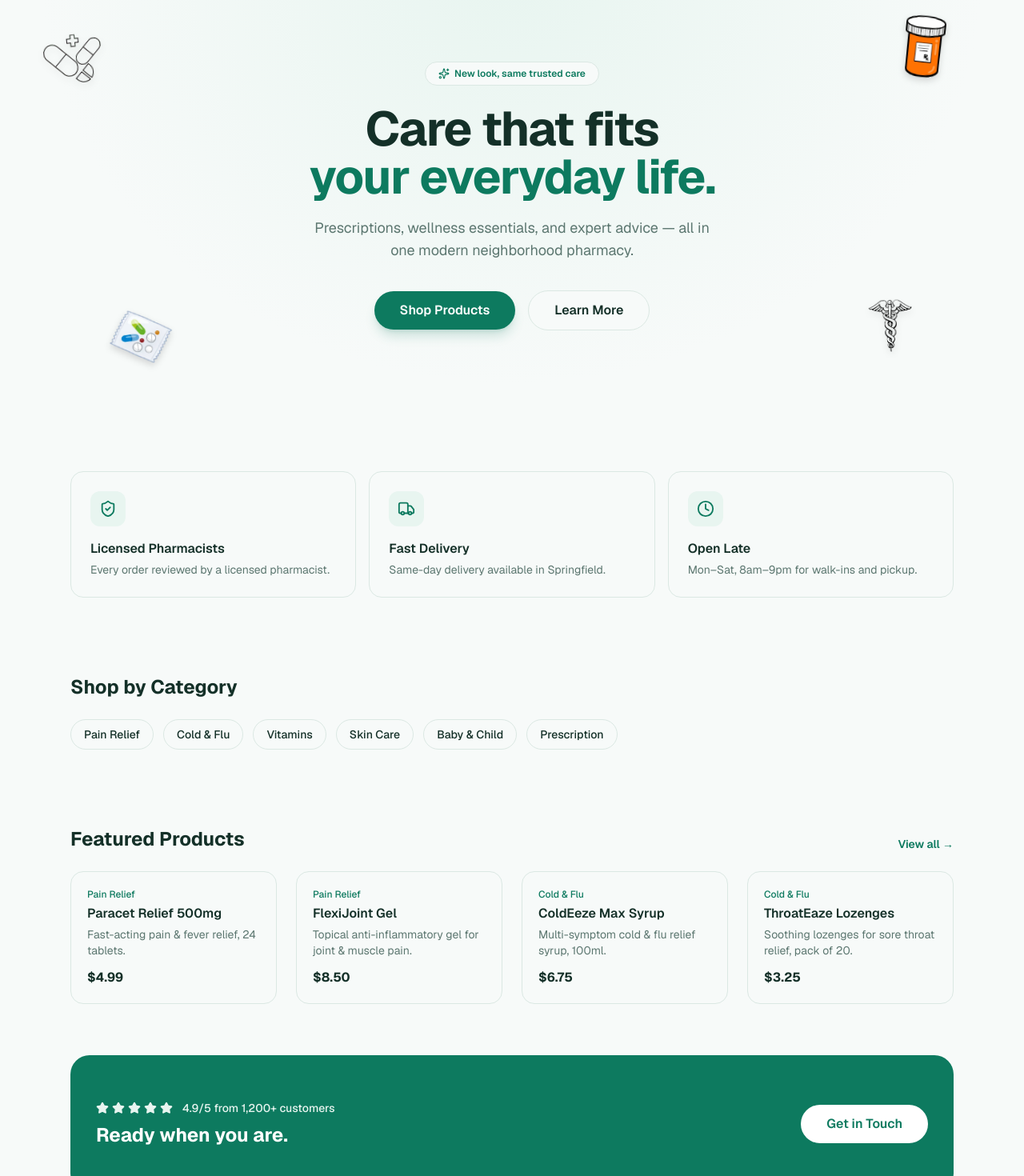
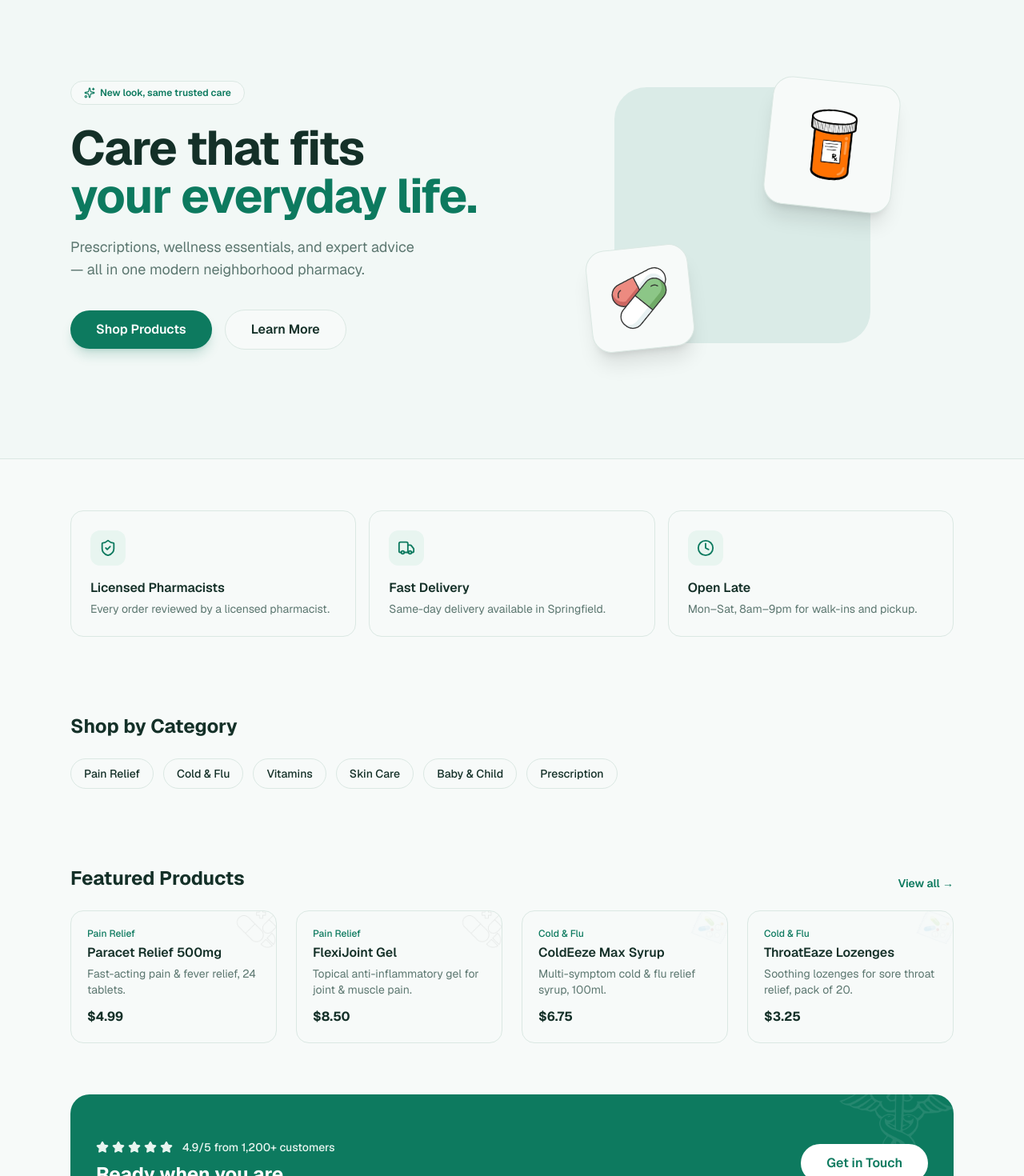
Before and after one commit to mauk16/medwell-rx, a Next.js app: page /home2 in a window 1280 px wide. Shown: the part 100-1570 px from the top of the page at 80% size. Built offline with nearby package versions, Linux system fonts and the light colour scheme.

Commit message:
Refine home2: replace scattered hero icons with one composed visual (v0.3.0)
Icons now distributed with intent - per-category watermark on product cards,
single accent in CTA - instead of clustering in the hero corners.

```diff
--- a/app/home2/page.tsx
+++ b/app/home2/page.tsx
@@ -9,34 +9,25 @@ const perks = [
   { icon: Clock, title: "Open Late", text: "Mon–Sat, 8am–9pm for walk-ins and pickup." },
 ];
 
-const floaters = [
-  { src: "/images/med-1.webp", className: "left-[4%] top-[12%] w-20 -rotate-6" },
-  { src: "/images/med-7.webp", className: "right-[6%] top-[8%] w-24 rotate-6" },
-  { src: "/images/med-4.webp", className: "left-[10%] bottom-[10%] w-24 rotate-3" },
-  { src: "/images/med-3.webp", className: "right-[10%] bottom-[14%] w-20 -rotate-3" },
-];
+// One icon per product category, used once each — no repeats, no clustering.
+const categoryIcon: Record<string, string> = {
+  "Pain Relief": "/images/med-1.webp",
+  "Cold & Flu": "/images/med-4.webp",
+  Vitamins: "/images/med-2.webp",
+  "Skin Care": "/images/med-2.webp",
+  "Baby & Child": "/images/med-4.webp",
+  Prescription: "/images/med-7.webp",
+};
 
 export default function Home2() {
   const featured = products.slice(0, 4);
 
   return (
     <div>
-      {/* Hero */}
-      <section className="relative overflow-hidden bg-[radial-gradient(ellipse_at_top,_var(--accent),_var(--background)_65%)]">
-        <div className="pointer-events-none absolute inset-0 hidden sm:block">
-          {floaters.map((f) => (
-            <Image
-              key={f.src}
-              src={f.src}
-              alt=""
-              width={160}
-              height={160}
-              className={`absolute drop-shadow-lg ${f.className}`}
-            />
-          ))}
-        </div>
-
-        <div className="relative mx-auto max-w-3xl px-6 py-28 text-center">
+      {/* Hero — asymmetric two-column, one composed visual instead of scattered icons */}
+      <section className="border-b border-border bg-accent/40">
+        <div className="mx-auto grid max-w-6xl items-center gap-12 px-6 py-20 lg:grid-cols-2 lg:py-28">
+          <div>
             <span className="inline-flex items-center gap-1.5 rounded-full border border-border bg-background px-4 py-1.5 text-xs font-semibold text-primary">
               <Sparkles size={14} /> New look, same trusted care
             </span>
@@ -45,11 +36,11 @@ export default function Home2() {
               <br />
               <span className="text-primary">your everyday life.</span>
             </h1>
-          <p className="mx-auto mt-5 max-w-lg text-lg text-muted">
+            <p className="mt-5 max-w-md text-lg text-muted">
               Prescriptions, wellness essentials, and expert advice — all in one modern
               neighborhood pharmacy.
             </p>
-          <div className="mt-9 flex flex-wrap items-center justify-center gap-4">
+            <div className="mt-9 flex flex-wrap items-center gap-4">
               <Link
                 href="/products"
                 className="rounded-full bg-primary px-8 py-3 font-semibold text-white shadow-lg shadow-primary/20 transition-transform hover:-translate-y-0.5 hover:bg-primary-dark"
@@ -62,6 +53,18 @@ export default function Home2() {
               >
                 Learn More
               </Link>
+            </div>
+          </div>
+
+          {/* Single composed visual: one focal card, one small accent card offset behind it */}
+          <div className="relative mx-auto hidden aspect-square w-full max-w-sm lg:block">
+            <div className="absolute inset-8 rounded-[2.5rem] bg-primary/10" />
+            <div className="absolute right-0 top-6 w-40 rotate-6 rounded-3xl border border-border bg-background p-6 shadow-xl">
+              <Image src="/images/med-7.webp" alt="Prescription bottle" width={160} height={160} className="w-full" />
+            </div>
+            <div className="absolute bottom-6 left-0 w-32 -rotate-6 rounded-3xl border border-border bg-background p-5 shadow-xl">
+              <Image src="/images/med-2.webp" alt="Capsules" width={128} height={128} className="w-full" />
+            </div>
           </div>
         </div>
       </section>
@@ -100,7 +103,7 @@ export default function Home2() {
         </div>
       </section>
 
-      {/* Featured products */}
+      {/* Featured products — each card gets its own category icon as a quiet corner watermark */}
       <section className="mx-auto max-w-6xl px-6 py-16">
         <div className="flex items-end justify-between">
           <h2 className="text-2xl font-bold text-foreground">Featured Products</h2>
@@ -113,21 +116,35 @@ export default function Home2() {
             <Link
               key={p.slug}
               href={`/products/${p.slug}`}
-              className="group rounded-2xl border border-border bg-background p-5 transition-all hover:-translate-y-1 hover:shadow-lg"
+              className="group relative overflow-hidden rounded-2xl border border-border bg-background p-5 transition-all hover:-translate-y-1 hover:shadow-lg"
             >
-              <p className="text-xs font-medium text-primary">{p.category}</p>
-              <h3 className="mt-1 font-semibold text-foreground">{p.name}</h3>
-              <p className="mt-1 text-sm text-muted">{p.blurb}</p>
-              <p className="mt-3 font-bold text-foreground">${p.price.toFixed(2)}</p>
+              <Image
+                src={categoryIcon[p.category]}
+                alt=""
+                width={72}
+                height={72}
+                className="pointer-events-none absolute -right-3 -top-3 w-16 opacity-[0.08] transition-opacity group-hover:opacity-[0.14]"
+              />
+              <p className="relative text-xs font-medium text-primary">{p.category}</p>
+              <h3 className="relative mt-1 font-semibold text-foreground">{p.name}</h3>
+              <p className="relative mt-1 text-sm text-muted">{p.blurb}</p>
+              <p className="relative mt-3 font-bold text-foreground">${p.price.toFixed(2)}</p>
             </Link>
           ))}
         </div>
       </section>
 
-      {/* CTA banner */}
+      {/* CTA banner — one large, subtle background icon instead of clutter */}
       <section className="mx-auto max-w-6xl px-6 pb-20">
-        <div className="flex flex-col items-center gap-6 rounded-3xl bg-primary px-8 py-14 text-center text-white sm:flex-row sm:text-left sm:justify-between">
-          <div>
+        <div className="relative flex flex-col items-center gap-6 overflow-hidden rounded-3xl bg-primary px-8 py-14 text-center text-white sm:flex-row sm:text-left sm:justify-between">
+          <Image
+            src="/images/med-3.webp"
+            alt=""
+            width={220}
+            height={220}
+            className="pointer-events-none absolute -right-10 -top-10 w-56 opacity-10 invert"
+          />
+          <div className="relative">
             <div className="flex items-center gap-1 text-accent">
               {Array.from({ length: 5 }).map((_, i) => (
                 <Star key={i} size={16} fill="currentColor" />
@@ -138,7 +155,7 @@ export default function Home2() {
           </div>
           <Link
             href="/contact"
-            className="rounded-full bg-white px-8 py-3 font-semibold text-primary transition-transform hover:-translate-y-0.5"
+            className="relative rounded-full bg-white px-8 py-3 font-semibold text-primary transition-transform hover:-translate-y-0.5"
           >
             Get in Touch
           </Link>
--- a/package.json
+++ b/package.json
@@ -1,6 +1,6 @@
 {
   "name": "pharmacy-demo",
-  "version": "0.2.0",
+  "version": "0.3.0",
   "private": true,
   "scripts": {
     "dev": "next dev",
```
Lines whose indentation alone changed are shown as unchanged.
